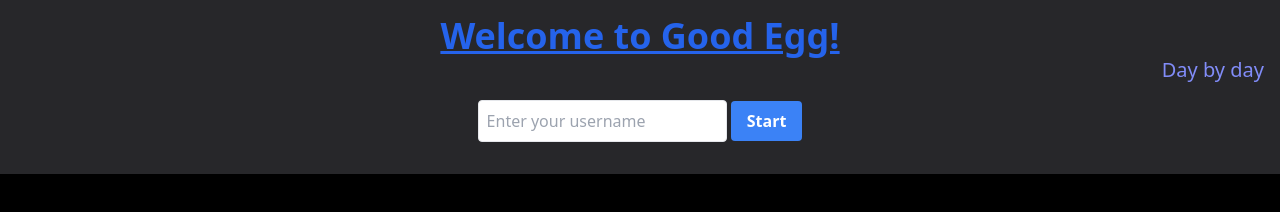
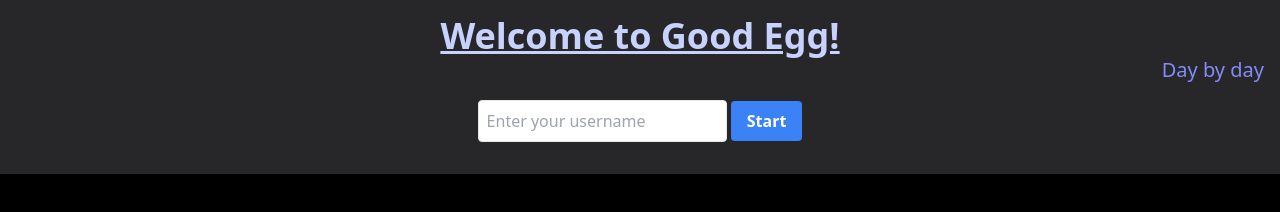
Before and after one commit to tippi-fifestarr/goodegg, a website: page index.html in a window 1280 px wide. Drawn offline with Linux system fonts and the light colour scheme.

Commit message:
fixed header color

```diff
--- a/index.html
+++ b/index.html
@@ -7,7 +7,7 @@
 </head>
 <body class="bg-black">
     <div class="container mx-auto p-4 text-center bg-zinc-800">
-        <h1 class="text-4xl font-bold underline text-blue-600">
+        <h1 class="text-4xl font-bold underline text-indigo-200">
           Welcome to Good Egg!
         </h1>
         <div id="dayDisplay" class="text-xl text-right text-indigo-400">
```
Also changed, not shown: dist/output.css.
